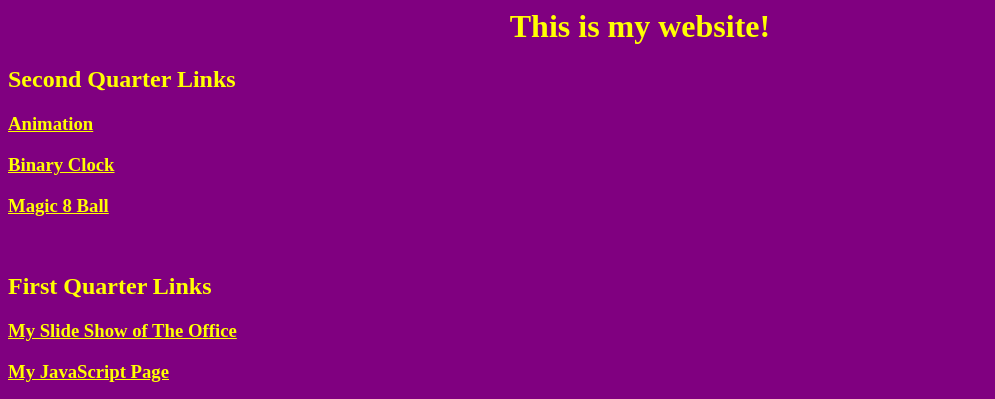
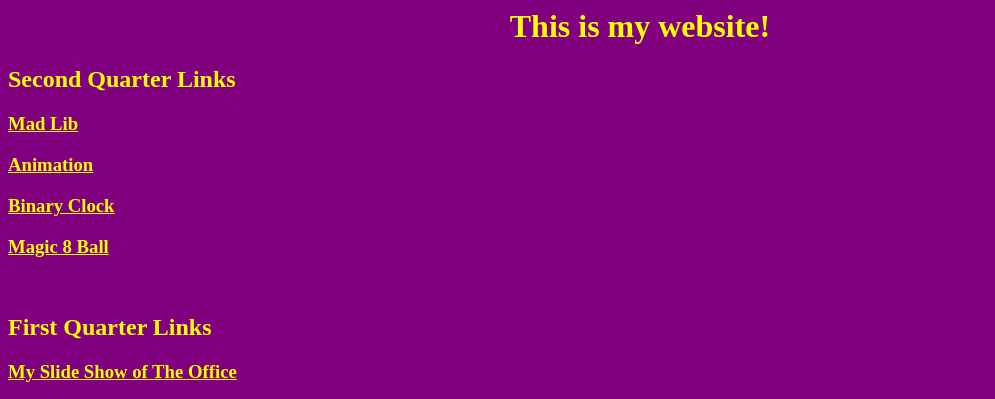
Before and after one commit to p3garren21/myWebSite, a plain HTML site: page index.html in a window 1280 px wide. Shown: the top 399 px of the page, without its empty margins (0-995 px from the left). Drawn offline with Linux system fonts and the light colour scheme.

Commit message:
Add files via upload

```diff
--- a/index.html
+++ b/index.html
@@ -12,6 +12,7 @@
 
 
 <h2> Second Quarter Links </h2>
+<h3> <a href="madLib2Per2.html">Mad Lib </a> </h3>
 <h3> <a href="Anim1.html">Animation </a> </h3>
 <h3> <a href="binaryClock.html">Binary Clock </a> </h3>
 <h3> <a href="magic8ball.html">Magic 8 Ball </a> </h3>
```
